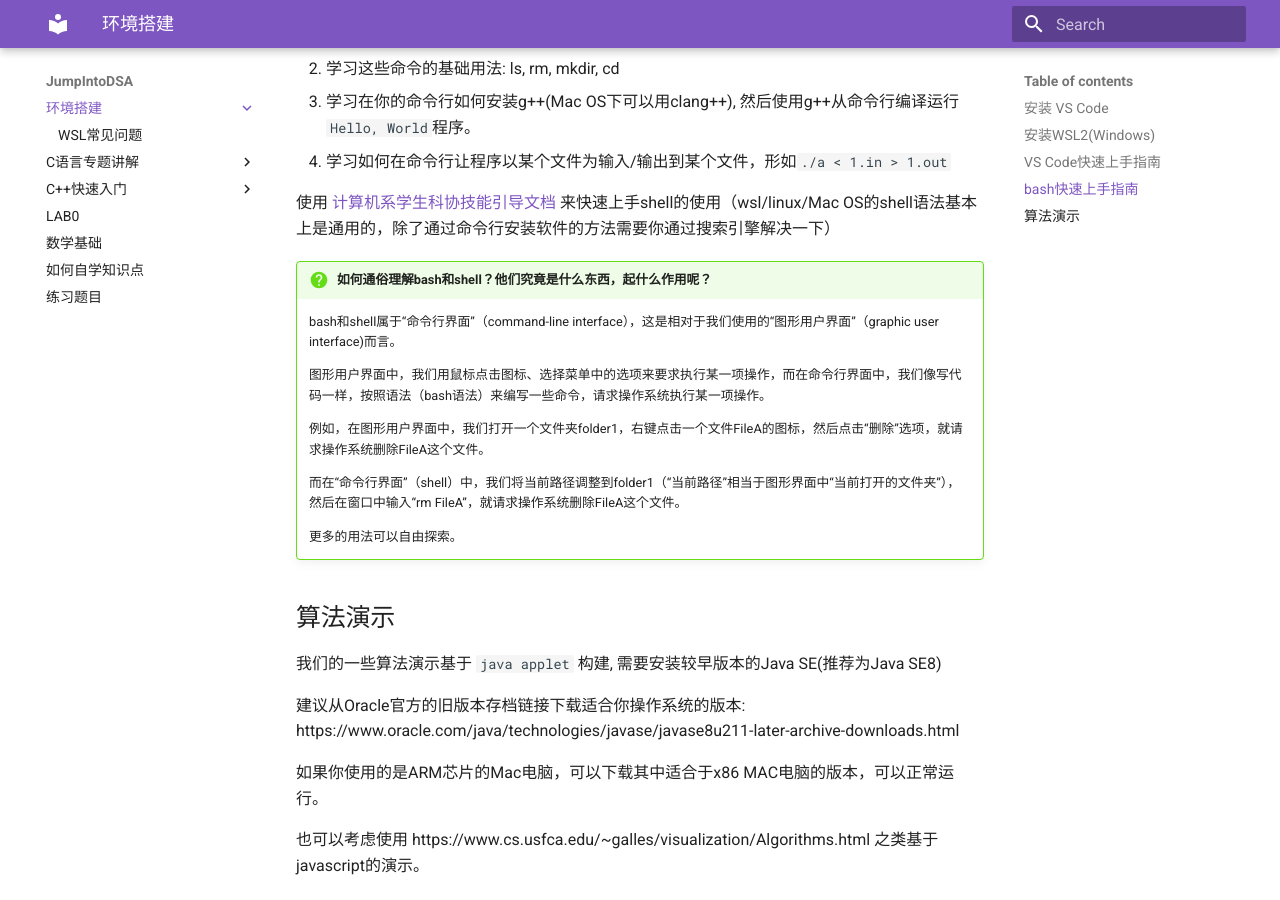
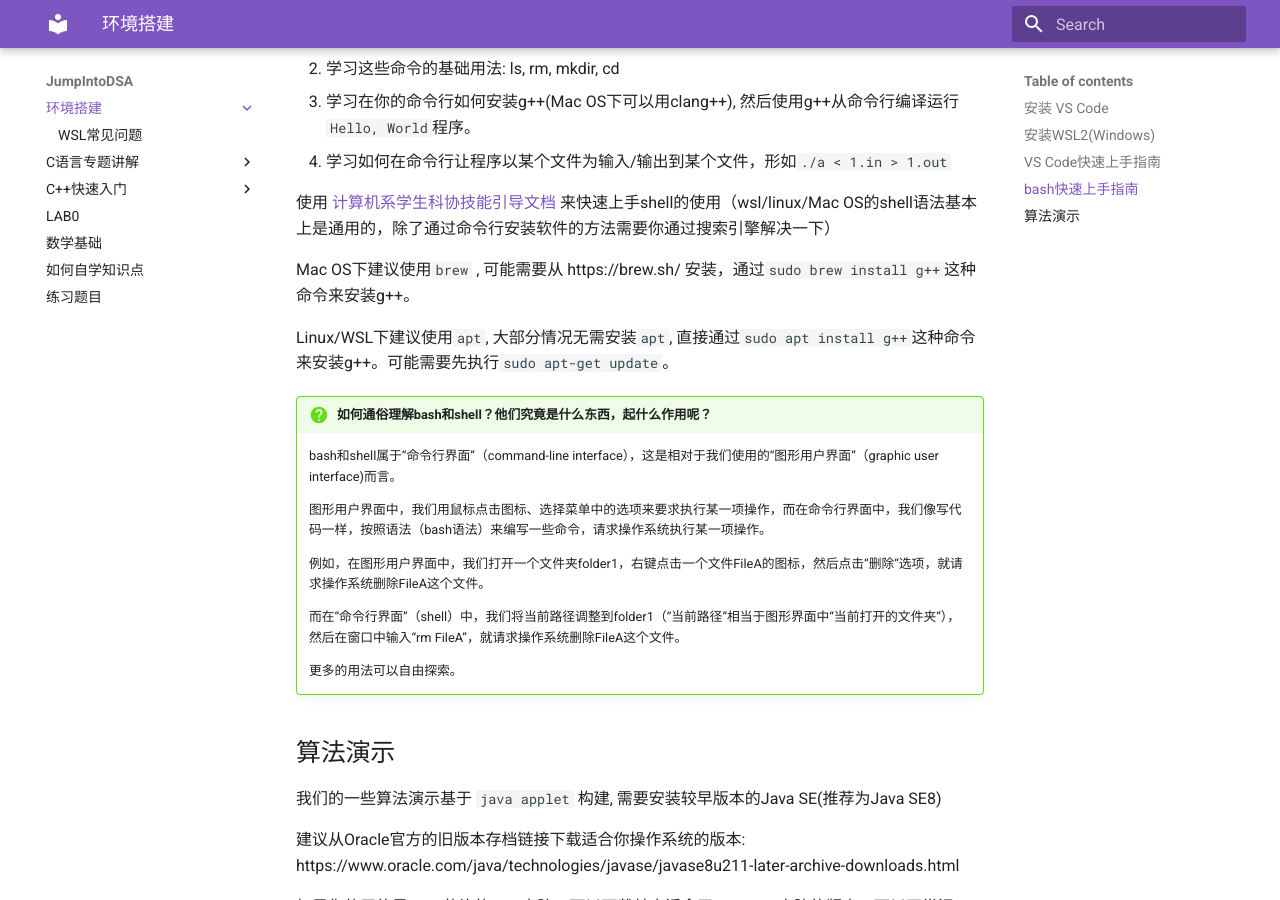
Before and after one commit to Tsinghua-DSA/JumpIntoDSA, an MkDocs documentation site: the page built from docs/Environment/index.md, in a window 1280 px wide and 900 px high, scrolled down 2710 px. Built offline with MkDocs 1.6.1 and Material for MkDocs 9.7.7, drawn with Linux system fonts in a browser that asks for light colours.

Commit message:
apt brew

```diff
--- a/docs/Environment/index.md
+++ b/docs/Environment/index.md
@@ -100,6 +100,10 @@ WSL、linux、Mac OS的命令行都支持bash操作。
 
 使用 [计算机系学生科协技能引导文档](https://docs.net9.org/basic/linux/#shell-101) 来快速上手shell的使用（wsl/linux/Mac OS的shell语法基本上是通用的，除了通过命令行安装软件的方法需要你通过搜索引擎解决一下）
 
+Mac OS下建议使用`brew` , 可能需要从 https://brew.sh/ 安装，通过`sudo brew install g++`这种命令来安装g++。
+
+Linux/WSL下建议使用`apt`, 大部分情况无需安装`apt`, 直接通过`sudo apt install g++`这种命令来安装g++。可能需要先执行`sudo apt-get update`。
+
 !!! question "如何通俗理解bash和shell？他们究竟是什么东西，起什么作用呢？"
 
     bash和shell属于“命令行界面”（command-line interface），这是相对于我们使用的“图形用户界面”（graphic user interface)而言。
@@ -113,6 +117,8 @@ WSL、linux、Mac OS的命令行都支持bash操作。
     更多的用法可以自由探索。
 
 
+
+
 ## 算法演示
 
 我们的一些算法演示基于 `java applet` 构建, 需要安装较早版本的Java SE(推荐为Java SE8)
```
